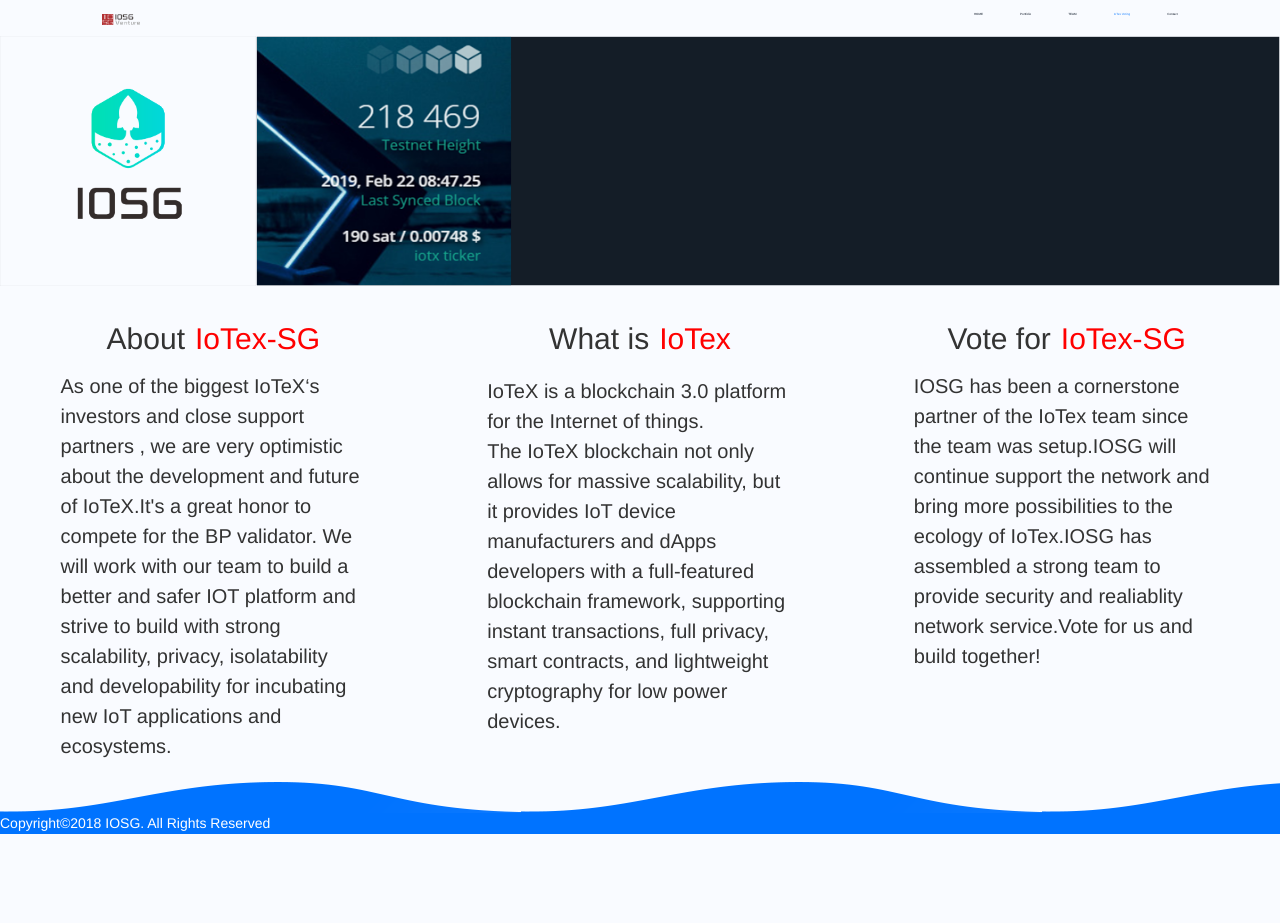
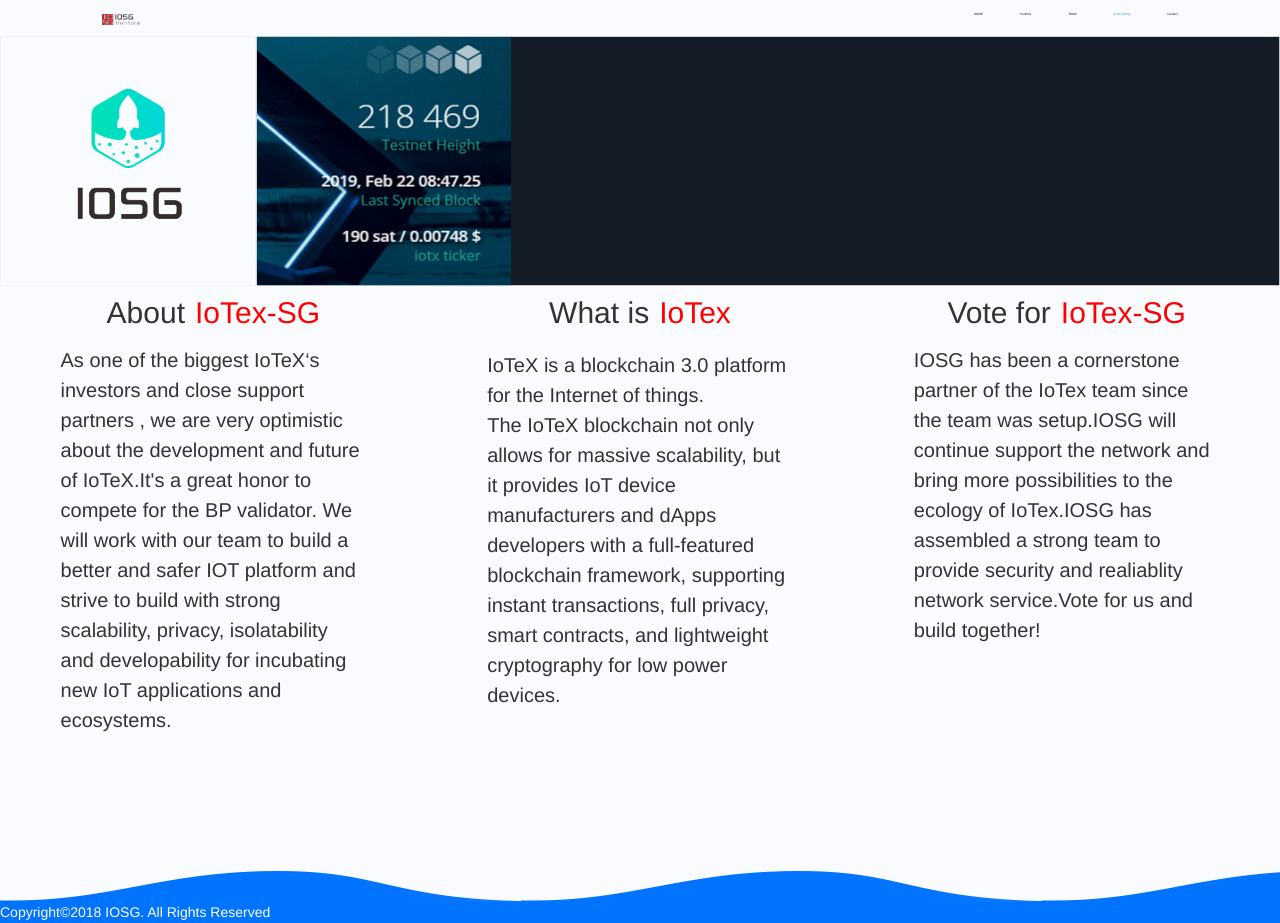
Before and after one commit to Lsw931102/conflux, a plain HTML site: page Join Us.html in a window 1280 px wide. Before the commit the page ends 834 px from the top, so only its background shows below. Drawn offline with Linux system fonts and the light colour scheme.

Commit message:
阿士大夫

```diff
--- a/css/Join Us.css
+++ b/css/Join Us.css
@@ -162,7 +162,7 @@
 .join_banner_nav {
 	clear: both;
 	width: 100%;
-	height: 250px;
+	height: 27%;
 	position: relative;
 	display: flex;
 	flex-direction: row;
@@ -207,7 +207,8 @@
 }
 
 .join_content {
-	margin-top: 30px;
+	margin-top: 3%;
+	height: 70%;
 	width: 100%;
 	display: flex;
 	flex-direction: row;
```
Also changed, not shown: index.html (+4 -2 lines).
